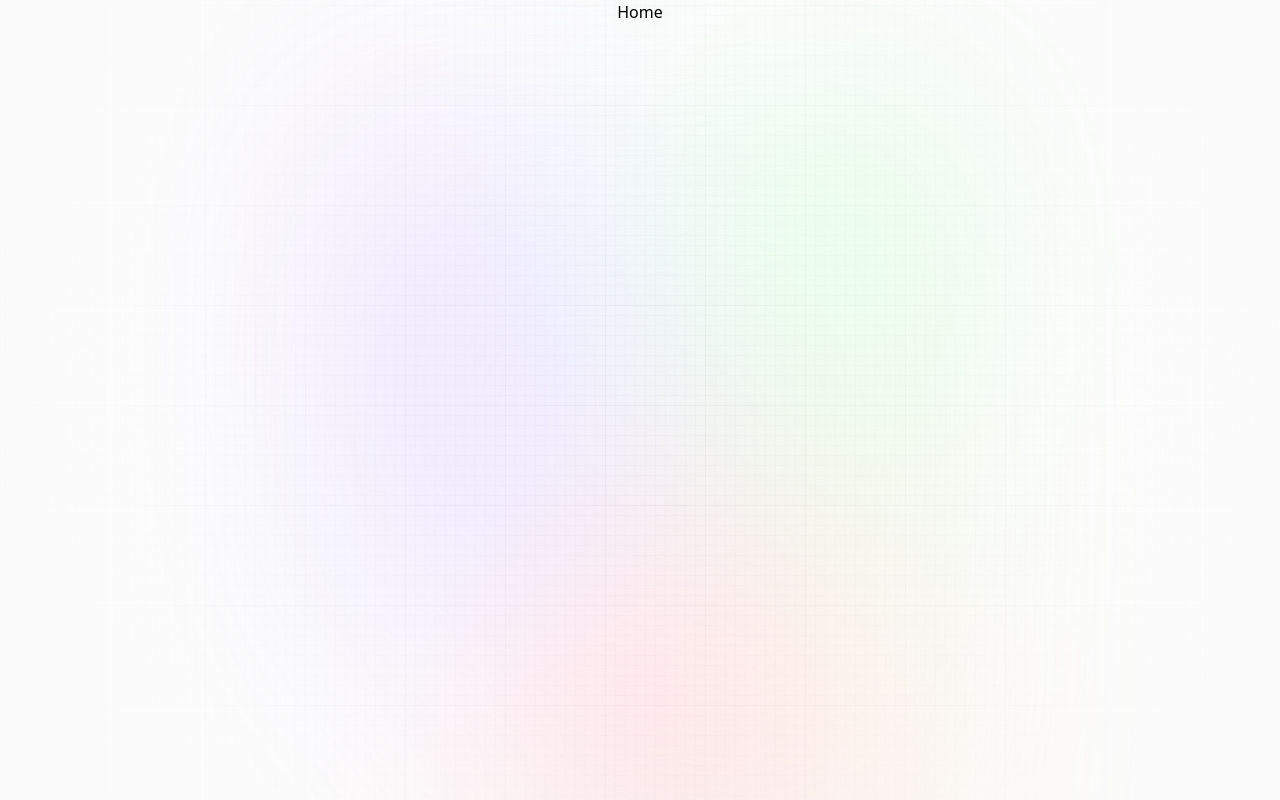
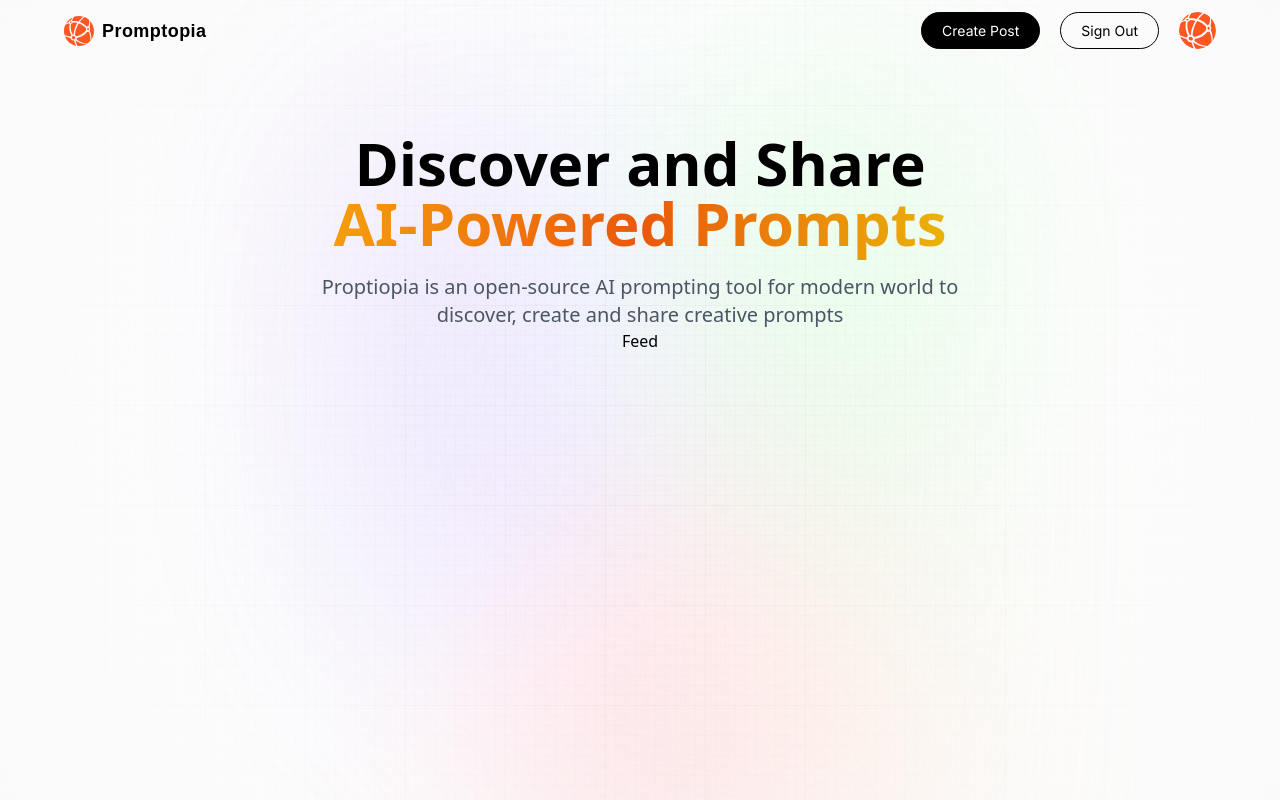
Before and after one commit to ggaiti/promptopia, a Next.js app: page / in a window 1280 px wide. Built offline with nearby package versions, Linux system fonts and the light colour scheme.

Commit message:
created the Nav bar

```diff
--- a/app/layout.jsx
+++ b/app/layout.jsx
@@ -1,4 +1,6 @@
 import "@styles/globals.css";
+import Nav from "@components/Nav";
+import Provider from "@components/Provider";
 
 export const metadata = {
   title: "Promptopia",
@@ -12,7 +14,10 @@
         <div className="main">
           <div className="gradient" />
         </div>
-        <main className="app">{children}</main>
+        <main className="app">
+          <Nav />
+          {children}
+        </main>
       </body>
     </html>
   );
--- a/app/page.jsx
+++ b/app/page.jsx
@@ -1,5 +1,20 @@
+import Feed from "@components/Feed";
+
 const Home = () => {
-  return <div>Home</div>;
+  return (
+    <section className="w-full flex-center flex-col">
+      <h1 className="head_text text-center">
+        Discover and Share
+        <br className="max-md:hidden" />
+        <span className="orange_gradient text-center">AI-Powered Prompts</span>
+      </h1>
+      <p className="desc text-center">
+        Proptiopia is an open-source AI prompting tool for modern world to
+        discover, create and share creative prompts
+      </p>
+      <Feed />
+    </section>
+  );
 };
 
 export default Home;
--- /dev/null
+++ b/components/Feed.jsx
@@ -0,0 +1,7 @@
+import React from "react";
+
+const Feed = () => {
+  return <div>Feed</div>;
+};
+
+export default Feed;
--- /dev/null
+++ b/components/Form.jsx
@@ -0,0 +1,7 @@
+import React from "react";
+
+const Form = () => {
+  return <div></div>;
+};
+
+export default Form;
--- /dev/null
+++ b/components/Nav.jsx
@@ -0,0 +1,129 @@
+"use client";
+
+import Link from "next/link";
+import Image from "next/image";
+import { useState, useEffect } from "react";
+import { signIn, signOut, useSession, getProviders } from "next-auth/react";
+
+const Nav = () => {
+  const isUserLoggedIn = true;
+  const [providers, setProviders] = useState(null);
+  const [toggleDropdown, setToggleDropdown] = useState(false);
+  useEffect(() => {
+    const setProviders = async () => {
+      const response = await getProviders();
+      setProviders(response);
+    };
+    // setProviders();
+  }, []);
+  return (
+    <nav className="flex-between w-full mb-16 pt-3">
+      <Link href="/" className="flex gap-2 flex-center">
+        <Image
+          src="/assets/images/logo.svg"
+          alt="Promptopia Logo"
+          width={30}
+          height={30}
+          className="object-contain"
+        />
+        <p className="logo_text">Promptopia</p>
+      </Link>
+      {/*desktop view*/}
+      <div className="sm:flex hidden">
+        {isUserLoggedIn ? (
+          <div className="flex gap-3 md:gap-5">
+            <Link href="/create-prompt" className="black_btn">
+              Create Post
+            </Link>
+            <button type="button" onClick={signOut} className="outline_btn">
+              Sign Out
+            </button>
+            <Link href="/profile">
+              <Image
+                src="/assets/images/logo.svg"
+                width={37}
+                height={37}
+                className="rounded-full"
+                alt="profile "
+              />
+            </Link>
+          </div>
+        ) : (
+          <>
+            {providers &&
+              Object.values(providers).map((provider) => (
+                <button
+                  type="button"
+                  key={provider.name}
+                  onClick={() => signIn(provider.id)}
+                  className="black_btn"
+                >
+                  Sign In
+                </button>
+              ))}
+          </>
+        )}
+      </div>
+
+      {/* mobile */}
+      <div className="sm:hidden flex relative">
+        {isUserLoggedIn ? (
+          <div className="flex">
+            <Image
+              src="/assets/images/logo.svg"
+              width={37}
+              height={37}
+              className="rounded-full"
+              alt="profile "
+              onClick={() => setToggleDropdown((prev) => !prev)}
+            />
+            {toggleDropdown && (
+              <div className="dropdown">
+                <Link
+                  href="/profile"
+                  className="dropdown_link"
+                  onClick={() => setToggleDropdown(false)}
+                >
+                  My Profile
+                </Link>
+                <Link
+                  href="/create-prompt"
+                  className="dropdown_link"
+                  onClick={() => setToggleDropdown(false)}
+                >
+                  Create Prompt
+                </Link>
+                <button
+                  type="button"
+                  onClick={() => {
+                    setToggleDropdown(false);
+                    signOut();
+                  }}
+                  className="mt-5 w-full black_btn"
+                >
+                  Sign Out
+                </button>
+              </div>
+            )}
+          </div>
+        ) : (
+          <>
+            {providers &&
+              Object.values(providers).map((provider) => (
+                <button
+                  type="button"
+                  key={provider.name}
+                  onClick={() => signIn(provider.id)}
+                  className="black_btn"
+                >
+                  Sign In
+                </button>
+              ))}
+          </>
+        )}
+      </div>
+    </nav>
+  );
+};
+
+export default Nav;
--- /dev/null
+++ b/components/Profile.jsx
@@ -0,0 +1,7 @@
+import React from "react";
+
+const Profile = () => {
+  return <div></div>;
+};
+
+export default Profile;
--- /dev/null
+++ b/components/PromptCard.jsx
@@ -0,0 +1,7 @@
+import React from "react";
+
+const PromptCard = () => {
+  return <div></div>;
+};
+
+export default PromptCard;
--- /dev/null
+++ b/components/Provider.jsx
@@ -0,0 +1,7 @@
+import React from "react";
+
+const Provider = () => {
+  return <div></div>;
+};
+
+export default Provider;
```
